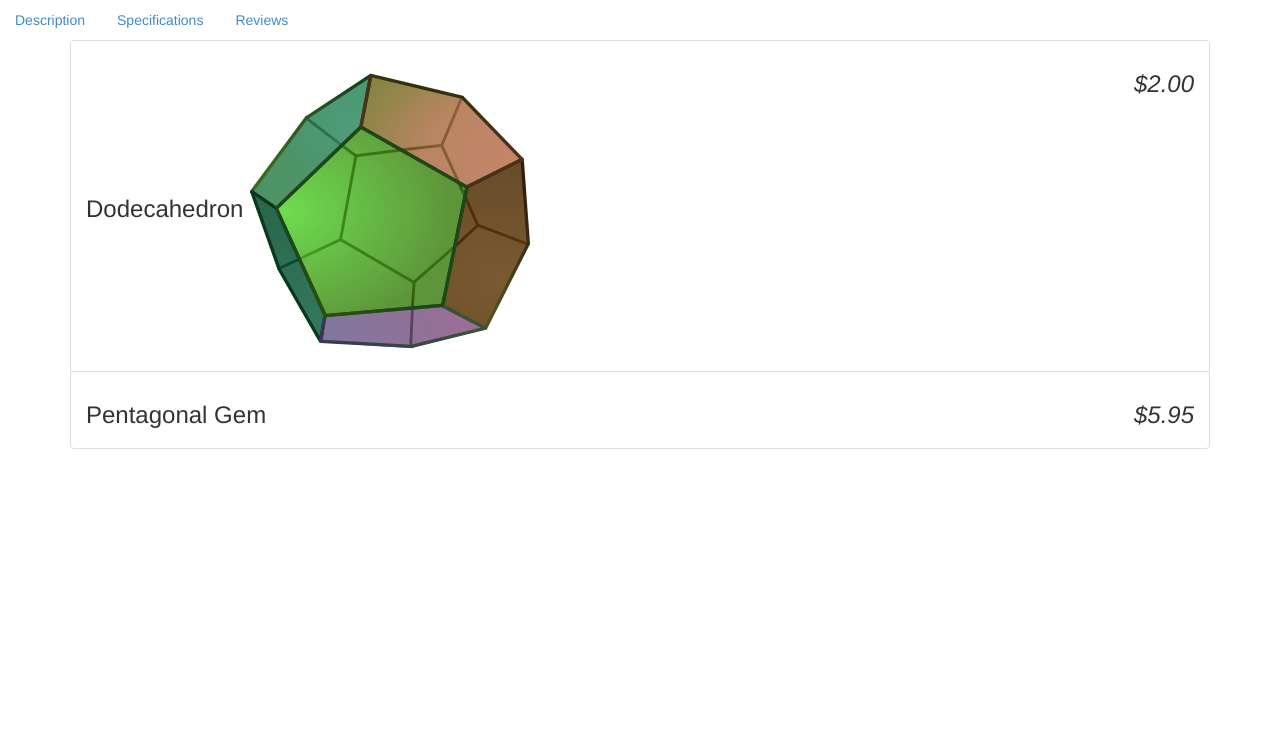
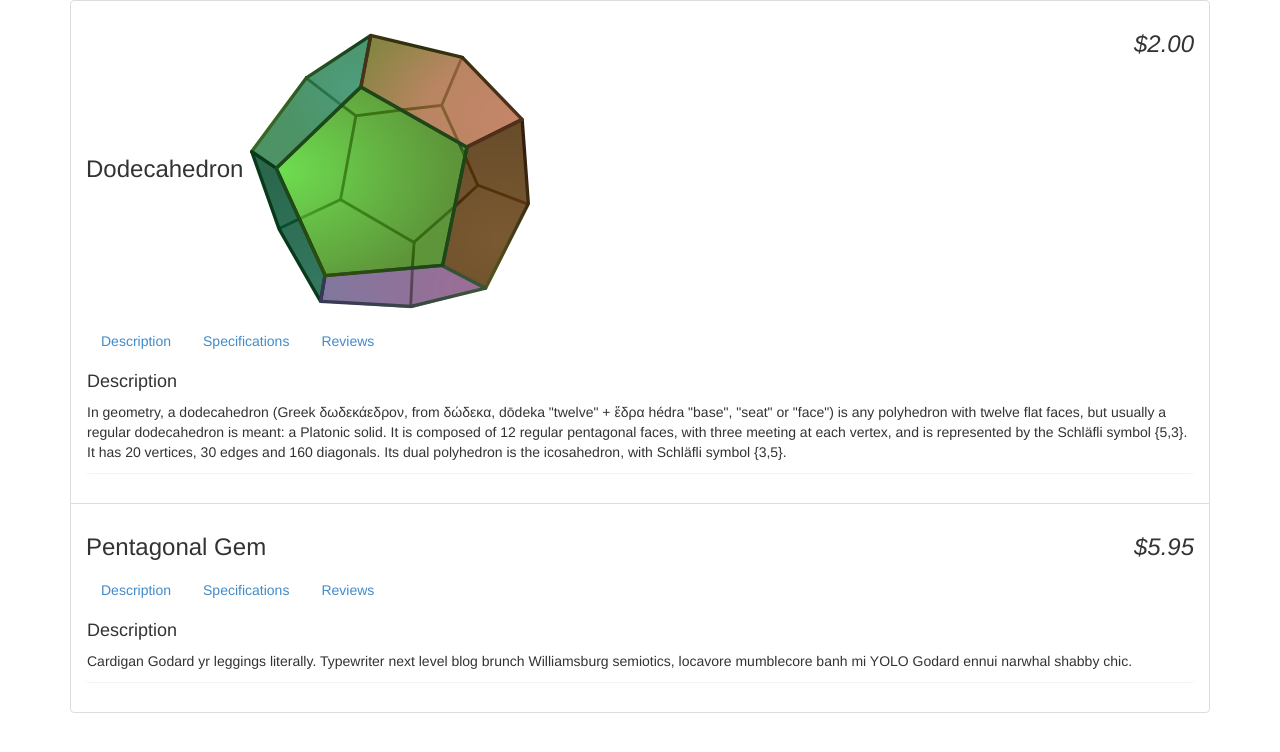
Before and after one commit to sheeksav/gemstore, a plain HTML site: page index.html in a window 1280 px wide. Drawn offline with nearby package versions, Linux system fonts and the light colour scheme.

Commit message:
Some cool tab functionality.

```diff
--- a/index.html
+++ b/index.html
@@ -11,25 +11,40 @@
 <!-- Bind scope of controller to the Body -->
 <body ng-controller="StoreController as store">
 
-
-    <section>
-        <ul class="nav nav-pills">
-            <li><a href ng-click="tab = 1">Description</a></li>
-            <li><a href ng-click="tab = 2">Specifications</a></li>
-            <li><a href ng-click="tab = 3">Reviews</a></li>
-        </ul>
-        {{ tab }}
-    </section>
-
     <div class="container">
 
         <ul class="list-group">
             <li class="list-group-item" ng-repeat="product in store.products">
+
                 <h3>
                     {{product.name}}
                     <em class="pull-right">{{product.price | currency}}</em>
                     <img ng-src="{{product.images[0].full}}"/>
                 </h3>
+
+                <section ng-init="tab = 1">
+                    <ul class="nav nav-pills">
+                        <li><a href ng-click="tab = 1">Description</a></li>
+                        <li><a href ng-click="tab = 2">Specifications</a></li>
+                        <li><a href ng-click="tab = 3">Reviews</a></li>
+                    </ul>
+                </section>
+
+                <div class="panel" ng-show="tab === 1">
+                    <h4>Description</h4>
+                    <p>{{ product.description }}</p>
+                </div>
+
+                <div class="panel" ng-show="tab === 2">
+                    <h4>Specifications</h4>
+                    <blockquote>None yet</blockquote>
+                </div>
+
+                <div class="panel" ng-show="tab === 3">
+                    <h4>Reviews</h4>
+                    <blockquote>None yet</blockquote>
+                </div>
+
             </li>
         </ul>
 
```
